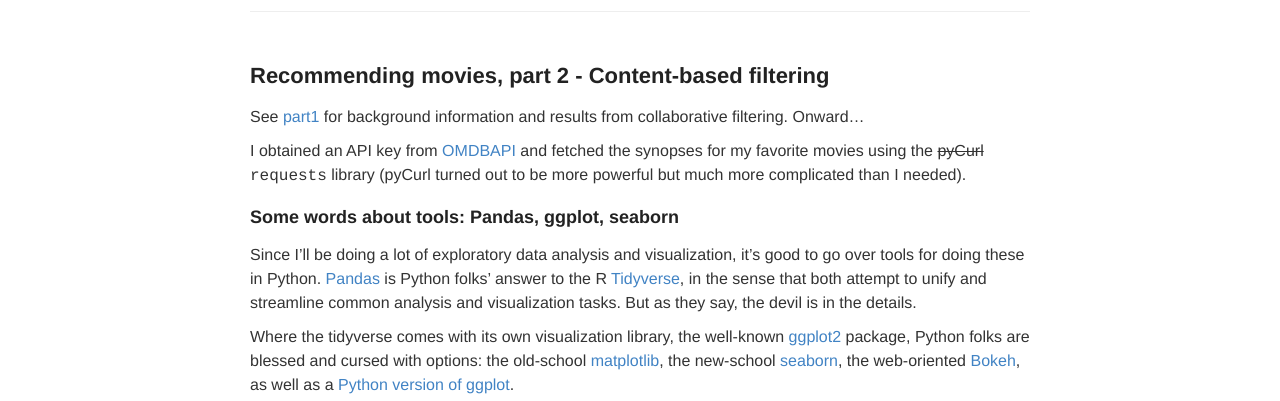
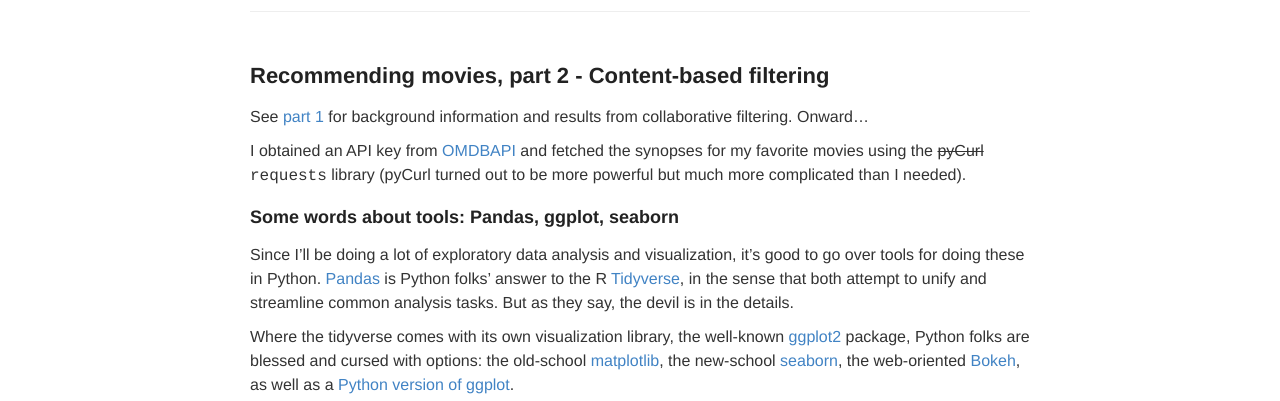
Before and after one commit to ptvan/ptvan.github.io, a Jekyll site: the page built from _posts/2019-11-04-movie-recommender-part2.md, in a window 1280 px wide. Shown: the part 130-531 px from the top of the page. Built offline with Jekyll 4.4.1, drawn with Linux system fonts in a browser that asks for light colours.

Commit message:
updated movie recommender part2 post

```diff
--- a/_posts/2019-11-04-movie-recommender-part2.md
+++ b/_posts/2019-11-04-movie-recommender-part2.md
@@ -3,12 +3,12 @@
 title: Recommending movies, part 2 - Content-based filtering
 ---
 
-See [part1](https://ptvan.github.io/movie-recommender-part1) for background information and results from collaborative filtering. Onward...
+See [part 1](https://ptvan.github.io/movie-recommender-part1) for background information and results from collaborative filtering. Onward...
 
 I obtained an API key from [OMDBAPI](https://www.omdbapi.com/) and fetched the synopses for my favorite movies using the ~~pyCurl~~ `requests` library (pyCurl turned out to be more powerful but much more complicated than I needed).
 
 ### Some words about tools: Pandas, ggplot, seaborn
 
-Since I'll be doing a lot of exploratory data analysis and visualization, it's good to go over tools for doing these in Python. [Pandas](https://pandas.pydata.org/) is Python folks' answer to the R [Tidyverse](https://www.tidyverse.org/), in the sense that both attempt to unify and streamline common analysis and visualization tasks. But as they say, the devil is in the details.
+Since I'll be doing a lot of exploratory data analysis and visualization, it's good to go over tools for doing these in Python. [Pandas](https://pandas.pydata.org/) is Python folks' answer to the R [Tidyverse](https://www.tidyverse.org/), in the sense that both attempt to unify and streamline common analysis tasks. But as they say, the devil is in the details.
 
 Where the tidyverse comes with its own visualization library, the well-known [ggplot2](https://ggplot2.tidyverse.org/) package, Python folks are blessed and cursed with options: the old-school [matplotlib](https://matplotlib.org/), the new-school [seaborn](https://seaborn.pydata.org/), the web-oriented [Bokeh](https://docs.bokeh.org/en/latest), as well as a [Python version of ggplot](http://ggplot.yhathq.com/).
```
